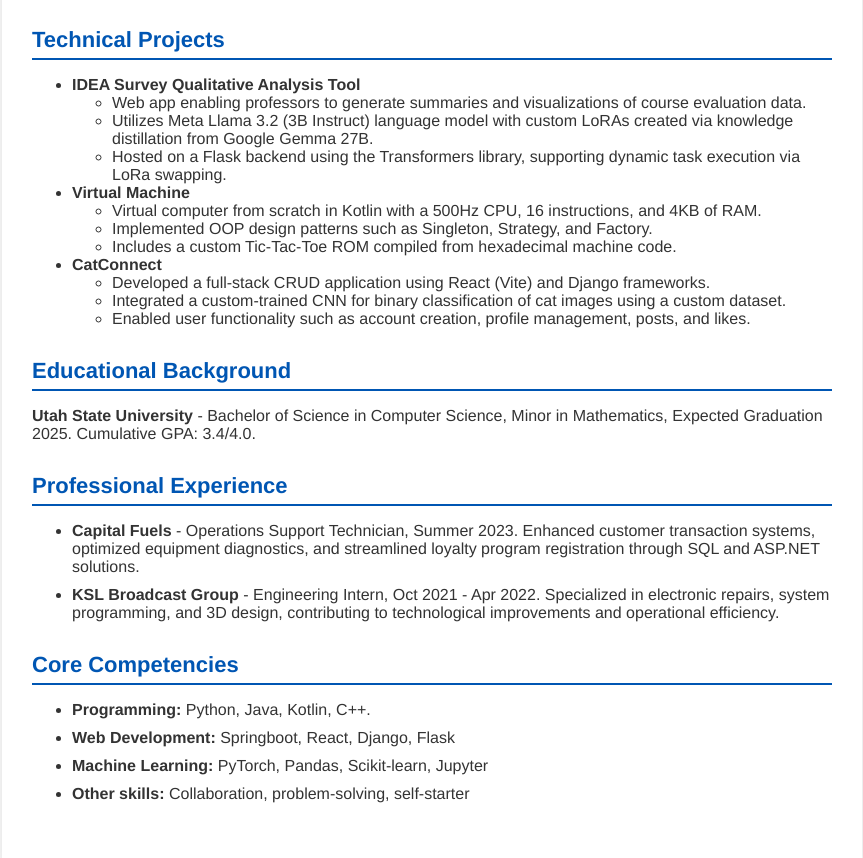
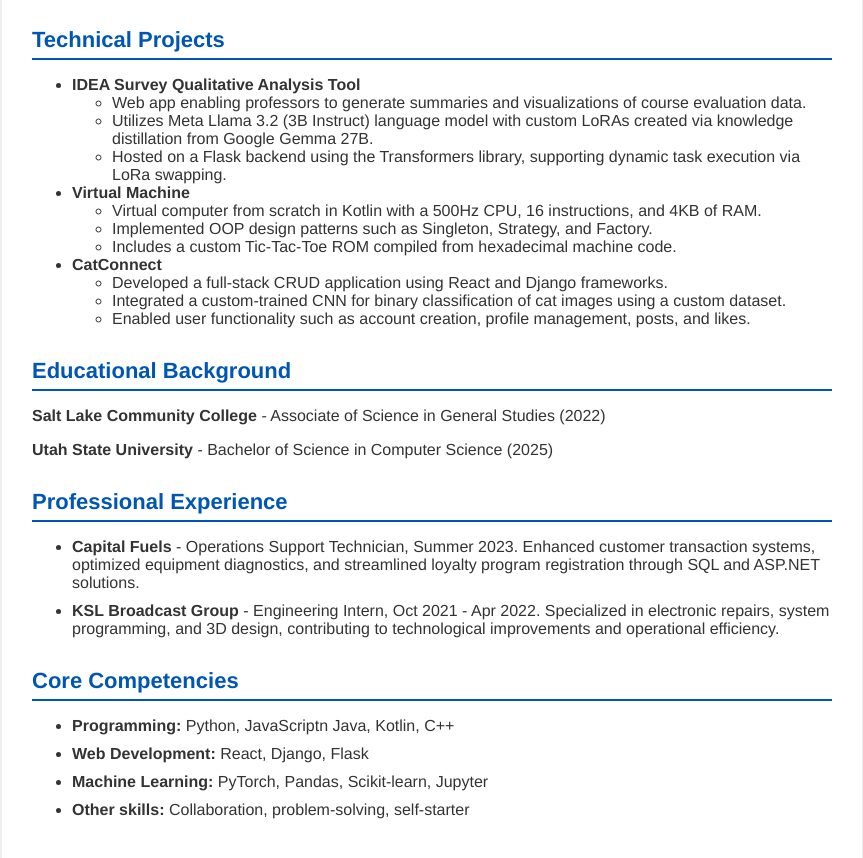
Before and after one commit to Jason-Merrone/Resume, a plain HTML site: page index.html in a window 1280 px wide. Shown: the part 108-966 px from the top of the page, without its empty margins (208-1071 px from the left). Drawn offline with Linux system fonts and the light colour scheme.

Commit message:
Minor updates

```diff
--- a/index.html
+++ b/index.html
@@ -34,7 +34,7 @@
                 <li>
                     <strong>CatConnect</strong>
                     <ul>
-                        <li>Developed a full-stack CRUD application using React (Vite) and Django frameworks.</li>
+                        <li>Developed a full-stack CRUD application using React and Django frameworks.</li>
                         <li>Integrated a custom-trained CNN for binary classification of cat images using a custom dataset.</li>
                         <li>Enabled user functionality such as account creation, profile management, posts, and likes.</li>
                     </ul>
@@ -43,7 +43,8 @@
         </div>
         <div class="section">
             <h2 class="section-title">Educational Background</h2>
-            <p><strong>Utah State University</strong> - Bachelor of Science in Computer Science, Minor in Mathematics, Expected Graduation 2025. Cumulative GPA: 3.4/4.0.</p>
+            <p><strong>Salt Lake Community College</strong> - Associate of Science in General Studies (2022)</p>
+            <p><strong>Utah State University</strong> - Bachelor of Science in Computer Science (2025)</p>
         </div>
         <div class="section">
             <h2 class="section-title">Professional Experience</h2>
@@ -55,8 +56,8 @@
         <div class="section">
             <h2 class="section-title">Core Competencies</h2>
             <ul class="skills">
-                <li><strong>Programming:</strong> Python, Java, Kotlin, C++.</li>
-                <li><strong>Web Development:</strong> Springboot, React, Django, Flask</li>
+                <li><strong>Programming:</strong> Python, JavaScriptn Java, Kotlin, C++</li>
+                <li><strong>Web Development:</strong> React, Django, Flask</li>
                 <li><strong>Machine Learning:</strong> PyTorch, Pandas, Scikit-learn, Jupyter</li>
                 <li><strong>Other skills:</strong> Collaboration, problem-solving, self-starter</li>
             </ul>
```
Also changed, not shown: 1 other file.
